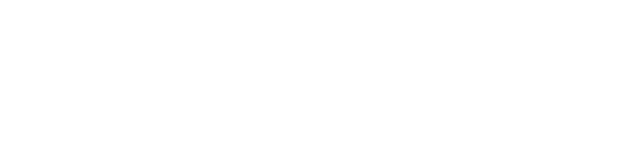
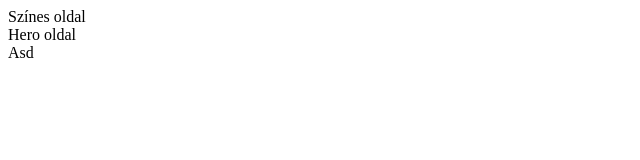
Before and after one commit to DreksKopter/brandch, a plain HTML site: page index.html in a window 1280 px wide. Shown: the whole page, without its empty margins (0-640 px from the left). Drawn offline with Linux system fonts and the light colour scheme.

Commit message:
Update index.html

```diff
--- a/index.html
+++ b/index.html
@@ -8,5 +8,10 @@
 <body>
     <!-- Hero section -->
      <!-- Footer section -->
+      <div>
+        <div>Színes oldal</div>
+        <div>Hero oldal</div>
+        <div>Asd</div>
+      </div>
 </body>
 </html>
```
